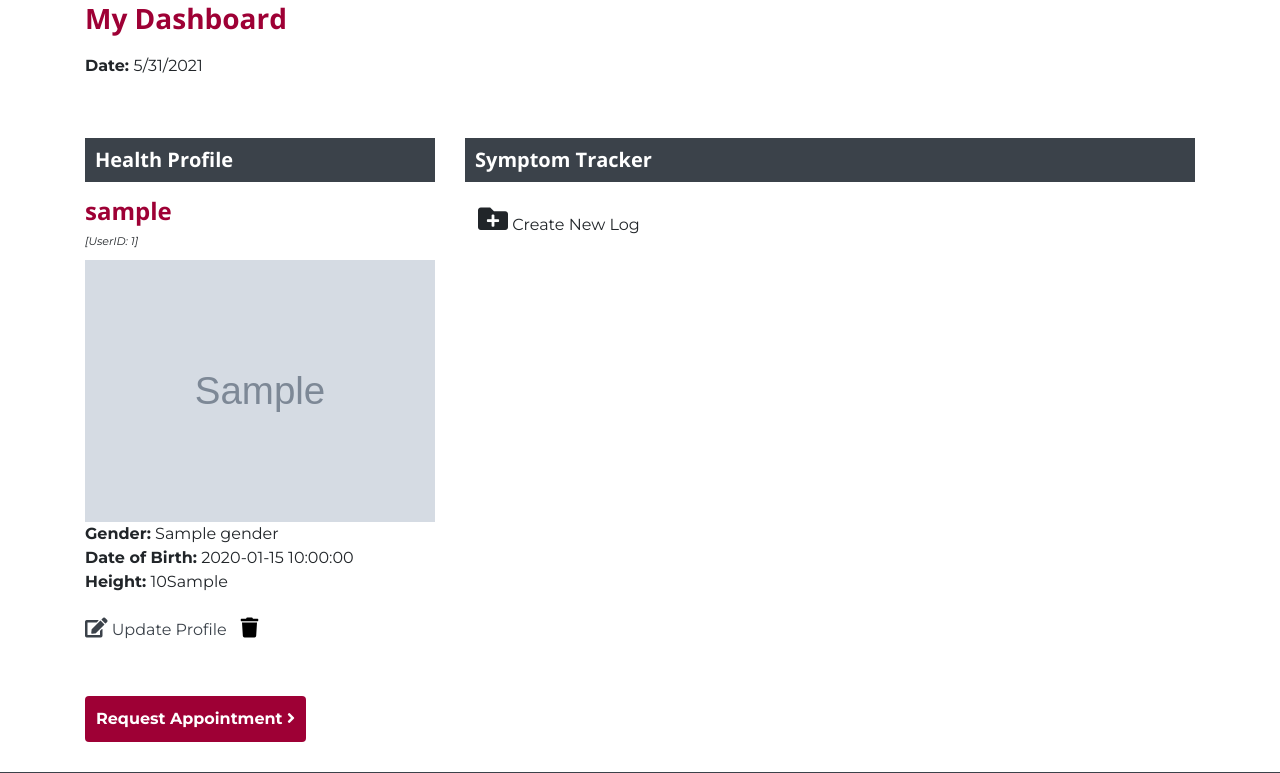
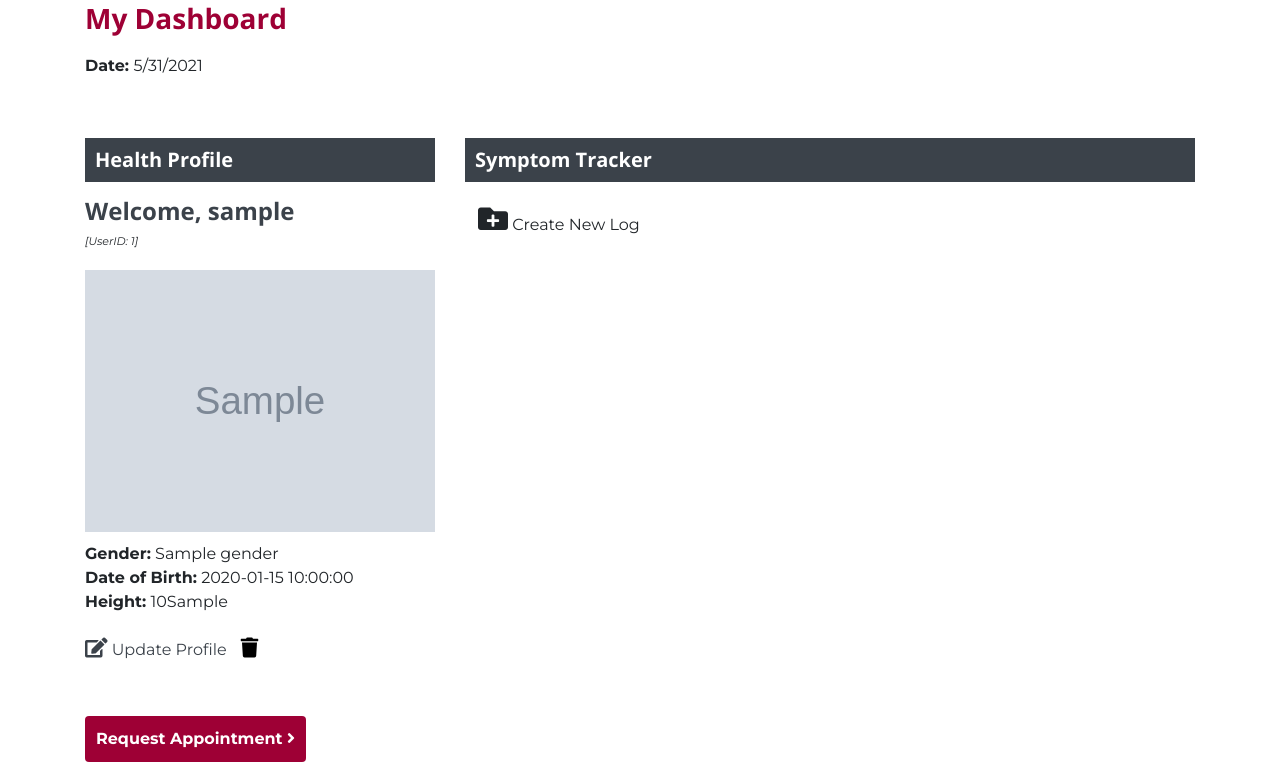
Before and after one commit to JessicaJuliet/meditracker, a Flask app: page /dashboard/1 in a window 1280 px wide. Shown: the part 314-1087 px from the top of the page. Run offline with Flask 2, Linux system fonts and the light colour scheme; the visitor is signed in with stand-in values (Sample User, id 1); grey boxes marked "Sample" are stand-in pictures; a database or web service that is not in the repository returns one stand-in record (values such as "Sample title"); data that the repository does not hold is empty; some libraries are stand-ins or nearby versions.

Commit message:
Update profile styling on dashboard

```diff
--- a/static/css/style.css
+++ b/static/css/style.css
@@ -255,12 +255,17 @@ footer .fab {
 }
 
 .dashboard-username{
-    color: #9e0035;
+    color: #3B424A;
 }
 
 .user-id {
     font-size: 11px;
     padding-bottom: 10px;
+}
+
+.profile-image{
+    width: 350px;
+    padding: 10px 0px;
 }
 
 .edit-profile {
--- a/templates/pages/dashboard.html
+++ b/templates/pages/dashboard.html
@@ -15,10 +15,10 @@
         </div>
         <div class="col-md-4 dashboard-profile">
             <h4 class="dashboard-heading">Health Profile</h4>
-                <h4 class="dashboard-username">{{ username }}</h4>
+                <h4 class="dashboard-username">Welcome, {{ username }}</h4>
                 <div class="user-id"><em>[UserID: {{ user_id }}]</em><br></div>
             {% for profile in profiles %}
-                <img src="{{ profile.image}}" width="350px">
+                <img class="profile-image" src="{{ profile.image}}">
                 <strong>Gender:</strong> {{ profile.gender }} <br>
                 <strong>Date of Birth:</strong> {{ profile.dob }} <br>
                 <strong>Height:</strong> <span>{{ profile.height }}</span><span>{{ profile.height_metric}}</span>
```
